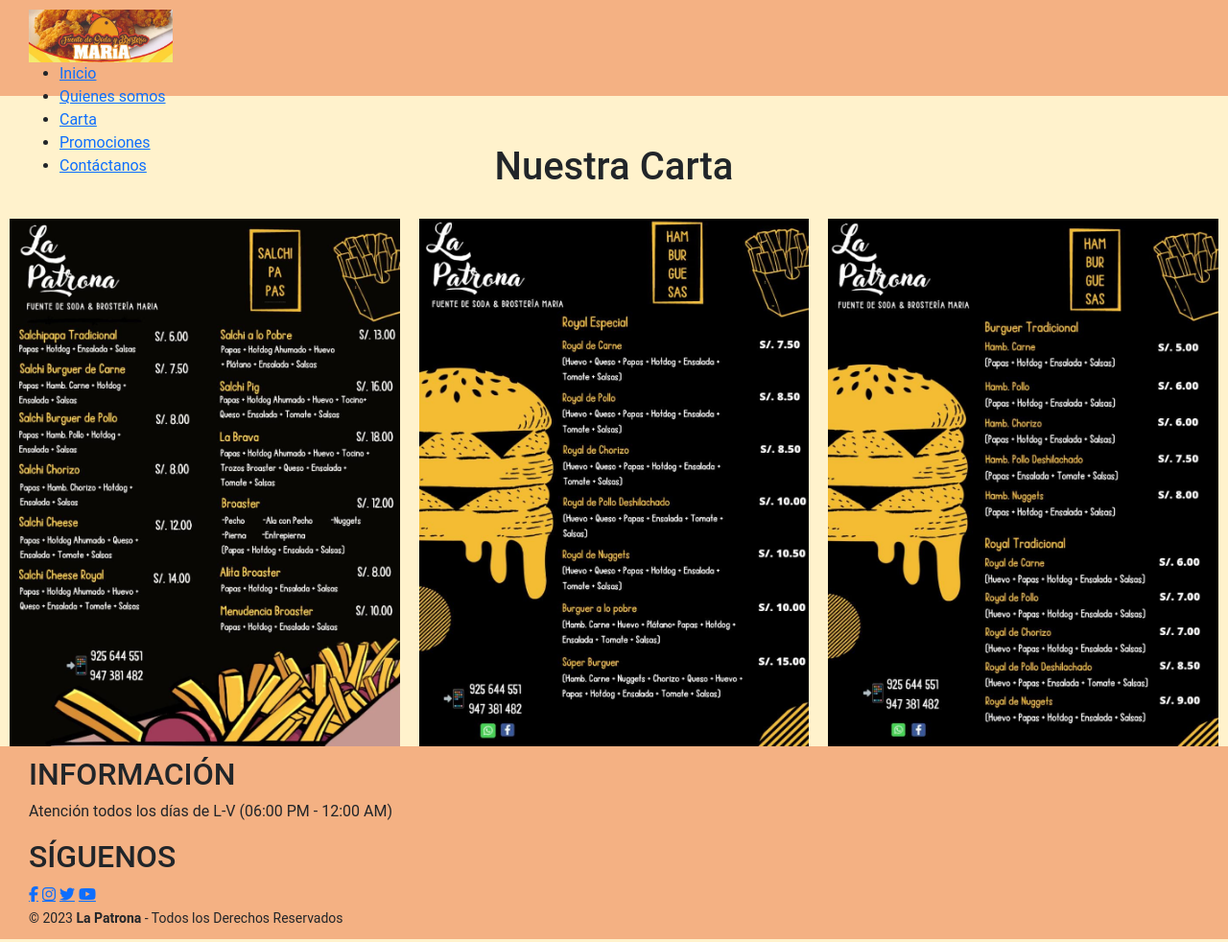
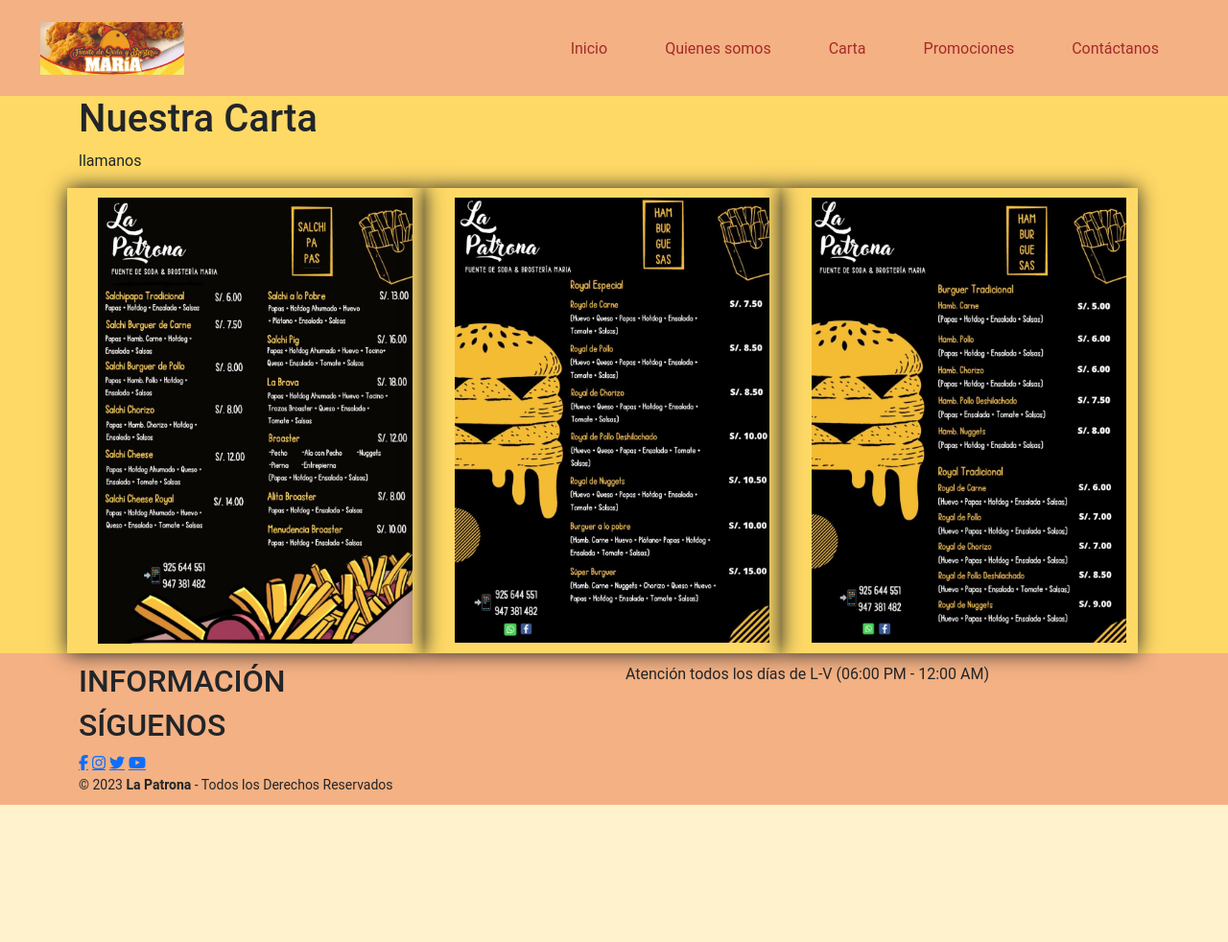
Before and after one commit to schneiderdc/3era_pre_entrega_Schneider_Delgado, a plain HTML site: page pages/carta.html in a window 1280 px wide. Shown: the whole page at 96% size. After the commit the page ends 839 px from the top, so only its background shows below. Drawn offline with nearby package versions, Linux system fonts and the light colour scheme.

Commit message:
agregando las cartas

```diff
--- a/css/styles.css
+++ b/css/styles.css
@@ -73,6 +73,7 @@
 footer{
     height: 100%;
 
+
 }
 
 @media screen and (max-width:576px){
@@ -104,22 +105,32 @@
 
 /*::::CARTA*/
 
-.carta{
-    margin: 30px;
+main{
+    background-color: #FFD966;
+
     display: flex;
-    justify-content: center;
+    flex-direction: column;
+    padding: 0px;
 }
 
-.tabla{
-    display: flex;
-    justify-content: space-between;
+
+.card-carta{
+
+    box-shadow: 0 0 20px;
+
+}
+main section div .imagen{
+    height: 100%;
+    width: 100%;
+    padding: 10px;
+    }
+
+@media (min-width: 480px) and (max-width:820px){
+    main section div .texto{
+        display: none;
+    }
 }
 
-.imagen{
-    height: 550px;
-    width: 450px;
-    margin: 0 10px;
-    }
 
 /*::::PROMOCIONES*/
 .promos{
--- a/pages/carta.html
+++ b/pages/carta.html
@@ -1,64 +1,113 @@
 <!DOCTYPE html>
 <html lang="en">
+
 <head>
   <meta charset="UTF-8">
   <meta http-equiv="X-UA-Compatible" content="IE=edge">
   <meta name="viewport" content="width=device-width, initial-scale=1.0">
   <title>Carta</title>
-    <link href="https://cdn.jsdelivr.net/npm/bootstrap@5.3.0-alpha3/dist/css/bootstrap.min.css" rel="stylesheet" integrity="sha384-KK94CHFLLe+nY2dmCWGMq91rCGa5gtU4mk92HdvYe+M/SXH301p5ILy+dN9+nJOZ" crossorigin="anonymous">
-<script src="https://cdn.jsdelivr.net/npm/bootstrap@5.3.0-alpha3/dist/js/bootstrap.bundle.min.js" integrity="sha384-ENjdO4Dr2bkBIFxQpeoTz1HIcje39Wm4jDKdf19U8gI4ddQ3GYNS7NTKfAdVQSZe" crossorigin="anonymous"></script>
+  <link href="https://cdn.jsdelivr.net/npm/bootstrap@5.3.0-alpha3/dist/css/bootstrap.min.css" rel="stylesheet"
+    integrity="sha384-KK94CHFLLe+nY2dmCWGMq91rCGa5gtU4mk92HdvYe+M/SXH301p5ILy+dN9+nJOZ" crossorigin="anonymous">
+  <script src="https://cdn.jsdelivr.net/npm/bootstrap@5.3.0-alpha3/dist/js/bootstrap.bundle.min.js"
+    integrity="sha384-ENjdO4Dr2bkBIFxQpeoTz1HIcje39Wm4jDKdf19U8gI4ddQ3GYNS7NTKfAdVQSZe"
+    crossorigin="anonymous"></script>
   <link rel="stylesheet" href="../css/styles.css">
   <link rel="shortcut icon" href="../img/logo.jpeg">
   <script src="https://kit.fontawesome.com/992fc8ef3f.js" crossorigin="anonymous"></script>
 </head>
+
 <body>
-    <!--encabezado-->
+  <!--menú-->
 
   <header>
-
-        <div>
-        <img src="../img/logo.jpeg" class="Logo" alt="Logo">
+    <nav class="navbar navbar-expand-md bg-transparent">
+      <div class="container-fluid">
+        <a class="navbar-brand" href="../index.html"><img src="../img/logo.jpeg" class="Logo" alt="Logo" /></a>
+        <button class="navbar-toggler" type="button" data-bs-toggle="collapse" data-bs-target="#navbarSupportedContent"
+          aria-controls="navbarSupportedContent" aria-expanded="false" aria-label="Toggle navigation">
+          <span class="navbar-toggler-icon"></span>
+        </button>
+        <div class="collapse navbar-collapse" id="navbarSupportedContent">
+          <ul class="navbar-nav me-auto mb-2 mb-lg-0">
+            <li class="nav-item">
+              <a class="nav-link active" aria-current="page" href="../index.html">Inicio</a>
+            </li>
+            <li class="nav-item">
+              <a class="nav-link active" href="../pages/quienes somos.html">Quienes somos</a>
+            </li>
+            <li class="nav-item">
+              <a class="nav-link active" aria-current="page" href="../pages/carta.html">Carta</a>
+            </li>
+            <li class="nav-item">
+              <a class="nav-link active" aria-current="page" href="../pages/promociones.html">Promociones</a>
+            </li>
+            <li class="nav-item">
+              <a class="nav-link active" aria-current="page" href="../pages/contactanos.html">Contáctanos</a>
+            </li>
+          </ul>
         </div>
-        <nav>
-            <ul>
-                <li><a href="../index.html">Inicio</a></li>
-                <li><a href="../pages/quienes somos.html">Quienes somos</a></li>
-                <li><a href="../pages/carta.html">Carta</a></li>
-                <li><a href="../pages/promociones.html">Promociones</a></li>
-                <li><a href="../pages/contactanos.html">Contáctanos</a></li>
-            </ul>
+      </div>
     </nav>
   </header>
 
-<!--Pagina principal-->
+  <!--carta-->
   <main>
-    <h1 class="carta">Nuestra Carta</h1>
+    <section class="container">
+    <div class="row d-fles justify-content-xxl-center">
+      <div>
+    <h1 class="texto col-6">Nuestra Carta</h1>
+    <p class="texto col-6">llamanos</p>
+  </div>
 
-<div class="tabla">
+    <div class="row">
+      <!--card-->
+      <div class="card-carta col-xs-12 col-lg-4">
+        <div class="imagent-carta">
         <img class="imagen" src="../img/carta 1.jpeg" alt="Carta 1">
+      </div>
+      </div>
+      <!--card-->
+      <div class="card-carta col-xs-12 col-lg-4">
+        <div class="imagent-carta">
         <img class="imagen" src="../img/carta 2.jpeg" alt="Carta 2">
+      </div>
+      </div>
+      <!--card-->
+      <div class="card-carta col-xs-12 col-lg-4">
+        <div class="imagent-carta">
         <img class="imagen" src="../img/carta 3.jpeg" alt="Carta 3">
       </div>
+      </div>
+    </div>
 
-    <!--final-->
-    <footer class="final">
-        <section>
-            <h2>INFORMACIÓN</h2>
-            <P>Atención todos los días de L-V (06:00 PM - 12:00 AM)</P>
+  </div>
   </section>
-        <nav>
-            <h2>SÍGUENOS</h2>
-            <div>
+
+</main>
+<!--redes-->
+<footer>
+  <section class="container">
+    <div class="row">
+    <h2 class="col-6">INFORMACIÓN</h2>
+    <p class="col-6">Atención todos los días de L-V (06:00 PM - 12:00 AM)</p>
+  </div>
+
+  <nav class="row">
+    <h2 class="col-6">SÍGUENOS</h2>
+    <div class="col6">
       <a href="#" class="fa fa-facebook"></a>
       <a href="#" class="fa fa-instagram"></a>
       <a href="#" class="fa fa-twitter"></a>
       <a href="#" class="fa fa-youtube"></a>
     </div>
   </nav>
-    <section>
-        <small>&copy; 2023 <b>La Patrona</b> - Todos los Derechos Reservados</small>
+  <div class="row">
+    <small class="col-12">
+      &copy; 2023 <b>La Patrona</b> - Todos los Derechos Reservados
+    </small>
+    </div>
   </section>
 </footer>
-</main>
 </body>
+
 </html>
```
Also changed, not shown: index.html (+1 -1 lines). Lines whose indentation alone changed are shown as unchanged.
